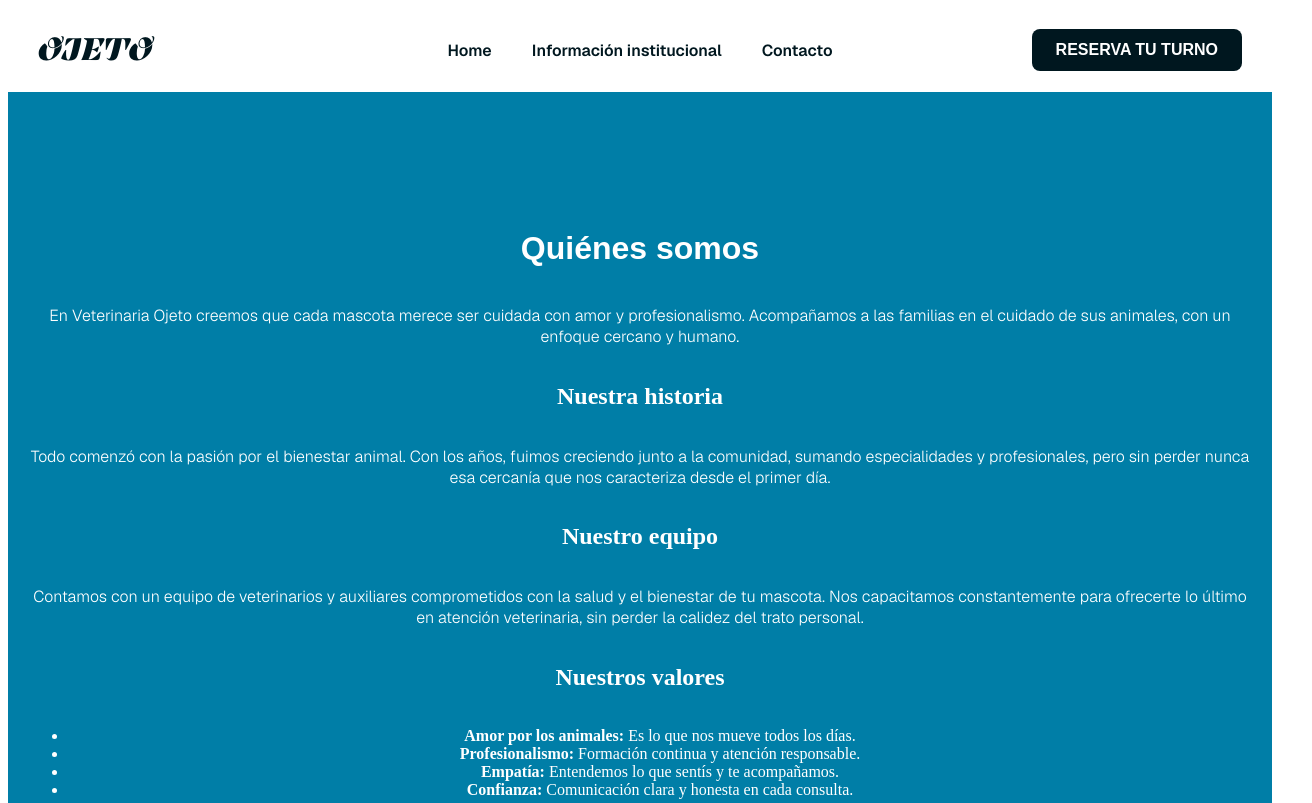
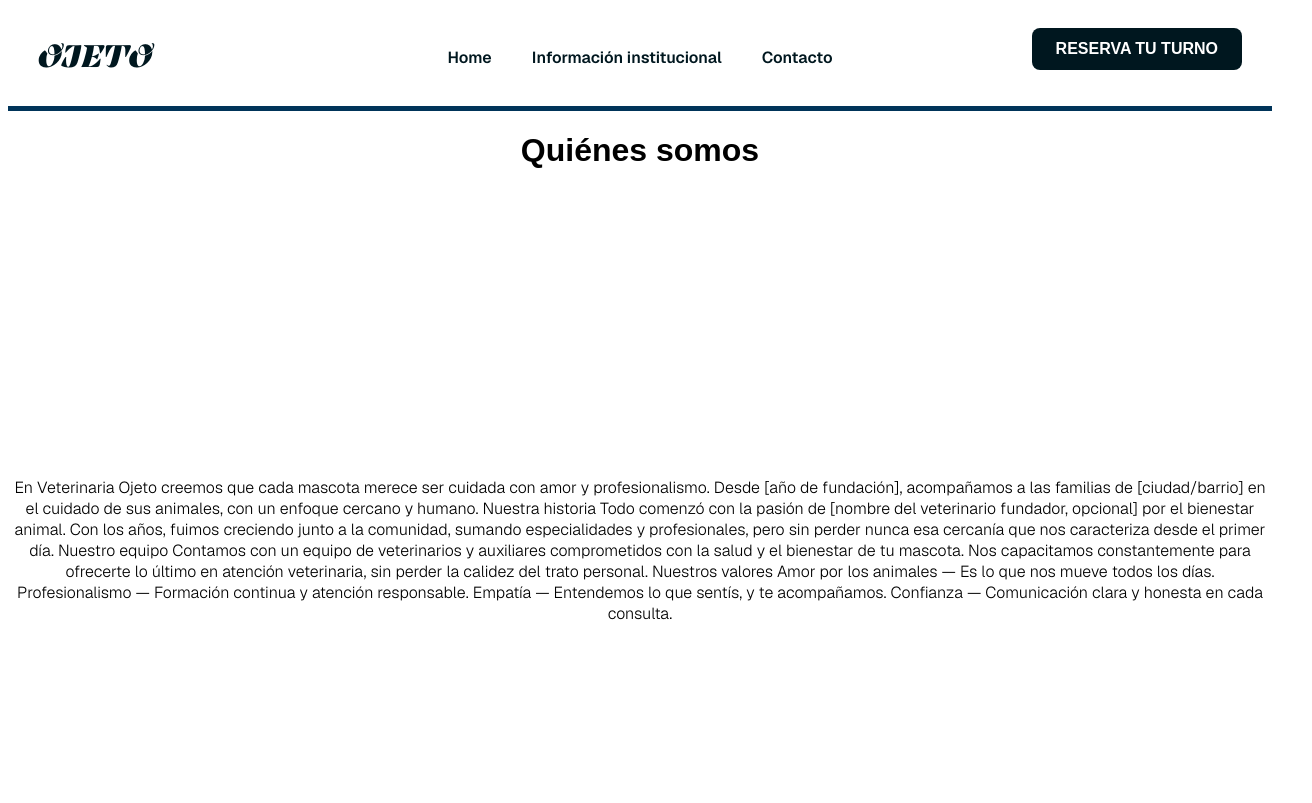
Before and after one commit to Fedegaar/TPI-IDW-G44, a website built with Vite: page Info.html in a window 1280 px wide. Shown: the top 803 px of the page, 1312 px wide, since content can reach past the window. Built offline with nearby package versions, Linux system fonts and the light colour scheme; a web font is replaced by a local one.

Commit message:
css updates

```diff
--- a/Info.html
+++ b/Info.html
@@ -3,7 +3,7 @@
 <head>
     <meta charset="UTF-8">
     <meta name="viewport" content="width=device-width, initial-scale=1.0">
-    <title>Información institucional - Veterinaria Ojeto</title>
+    <title>Información institucional</title>
     <link rel="stylesheet" href="styles.css">
 </head>
 
@@ -21,35 +21,26 @@
         </nav>
     </header>
 
-    <!-- Agregamos class="maincontainer" para que mantenga el diseño del index.html -->
     <main class="maincontainer">
-
         <h1>Quiénes somos</h1>
         <p>
-            En Veterinaria Ojeto creemos que cada mascota merece ser cuidada con amor y profesionalismo.
-            Acompañamos a las familias en el cuidado de sus animales, con un enfoque cercano y humano.
+
+            En Veterinaria Ojeto creemos que cada mascota merece ser cuidada con amor y profesionalismo. Desde [año de fundación], acompañamos a las familias de [ciudad/barrio] en el cuidado de sus animales, con un enfoque cercano y humano.
+
+            Nuestra historia
+
+            Todo comenzó con la pasión de [nombre del veterinario fundador, opcional] por el bienestar animal. Con los años, fuimos creciendo junto a la comunidad, sumando especialidades y profesionales, pero sin perder nunca esa cercanía que nos caracteriza desde el primer día.
+
+            Nuestro equipo
+
+            Contamos con un equipo de veterinarios y auxiliares comprometidos con la salud y el bienestar de tu mascota. Nos capacitamos constantemente para ofrecerte lo último en atención veterinaria, sin perder la calidez del trato personal.
+
+            Nuestros valores
+            Amor por los animales — Es lo que nos mueve todos los días.
+            Profesionalismo — Formación continua y atención responsable.
+            Empatía — Entendemos lo que sentís, y te acompañamos.
+            Confianza — Comunicación clara y honesta en cada consulta.
         </p>
-
-        <h2>Nuestra historia</h2>
-        <p>
-            Todo comenzó con la pasión por el bienestar animal. Con los años, fuimos creciendo junto a la comunidad,
-            sumando especialidades y profesionales, pero sin perder nunca esa cercanía que nos caracteriza desde el primer día.
-        </p>
-
-        <h2>Nuestro equipo</h2>
-        <p>
-            Contamos con un equipo de veterinarios y auxiliares comprometidos con la salud y el bienestar de tu mascota.
-            Nos capacitamos constantemente para ofrecerte lo último en atención veterinaria, sin perder la calidez del trato personal.
-        </p>
-
-        <h2>Nuestros valores</h2>
-        <ul>
-            <li><strong>Amor por los animales:</strong> Es lo que nos mueve todos los días.</li>
-            <li><strong>Profesionalismo:</strong> Formación continua y atención responsable.</li>
-            <li><strong>Empatía:</strong> Entendemos lo que sentís y te acompañamos.</li>
-            <li><strong>Confianza:</strong> Comunicación clara y honesta en cada consulta.</li>
-        </ul>
-
     </main>
 
     <footer>
--- a/styles.css
+++ b/styles.css
@@ -32,6 +32,7 @@
     align-items: center;
     padding: 20px 30px;
     background-color: #ffffff;
+    border-bottom: #003459 solid 5px;
 }
 
 .navbar ul {
@@ -70,21 +71,26 @@
 
 h1 {
     font-family: 'Geist-ExtraBold', sans-serif;
+    text-align: center;
 }
 
 p {
     font-family: 'Geist-Light', sans-serif;
+    text-align: center;
+    margin: auto;
 }
 
-main {
-    background-color: #007ea7;
-    color: #ffffff;
-    padding: 20px;
-    min-height: 100vh;
-    text-align: center;
+.maincontainer {
     display: flex;
     flex-direction: column;
-    justify-content: center;
+    align-items: center;
+    justify-content: space-evenly;
+    max-width: 100%;
+    min-height: 100vh;
+    overflow-x: hidden;
+    overflow-y: hidden;
+    margin: 0;
+    flex: 1;
 }
 
 .boton {
@@ -97,6 +103,7 @@ main {
     font-weight: bold;
     cursor: pointer;
     transition: all 0.3s ease;
+    margin-bottom: 1rem;
 }
 
 /* Efecto al pasar el mouse por encima */
@@ -110,14 +117,33 @@ footer {
     font-family: 'Geist-Light', sans-serif;
     text-align: center;
     align-items: center;
-    padding: 12px 18px;
+    padding: 20px;
     background-color: #003459;
-    color:#ffffff
+    color:#ffffff;
+    bottom: 0;
+    left: 0;
+    width: 100%;
 }
 
 
 img {
     width: 400px;
     border-radius: 6%;
+    margin: 1rem;
+}
 
+
+h2 {
+    font-family: 'Geist-ExtraBold', sans-serif;
+    text-align: center;
 }
+
+.images{
+    display: flex;
+}
+
+li{
+    font-family: 'Geist-ExtraBold', sans-serif;
+    text-align: center;
+    list-style: none;
+}
```
Also changed, not shown: index.html (+5 -5 lines).
